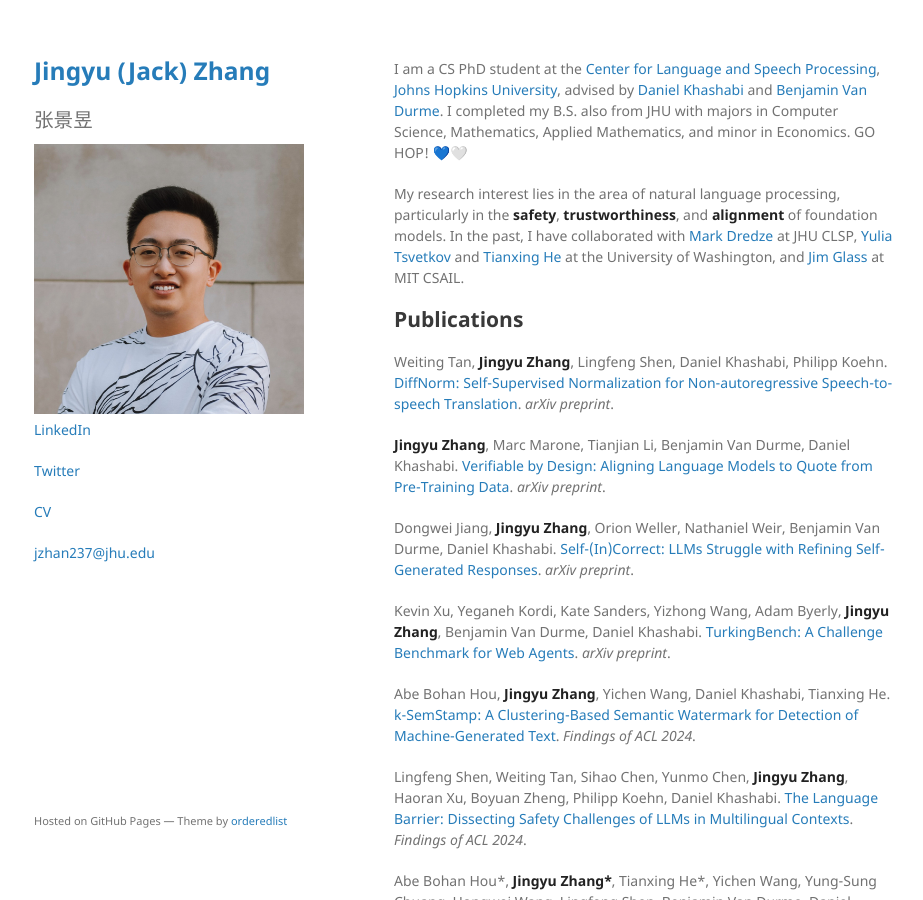
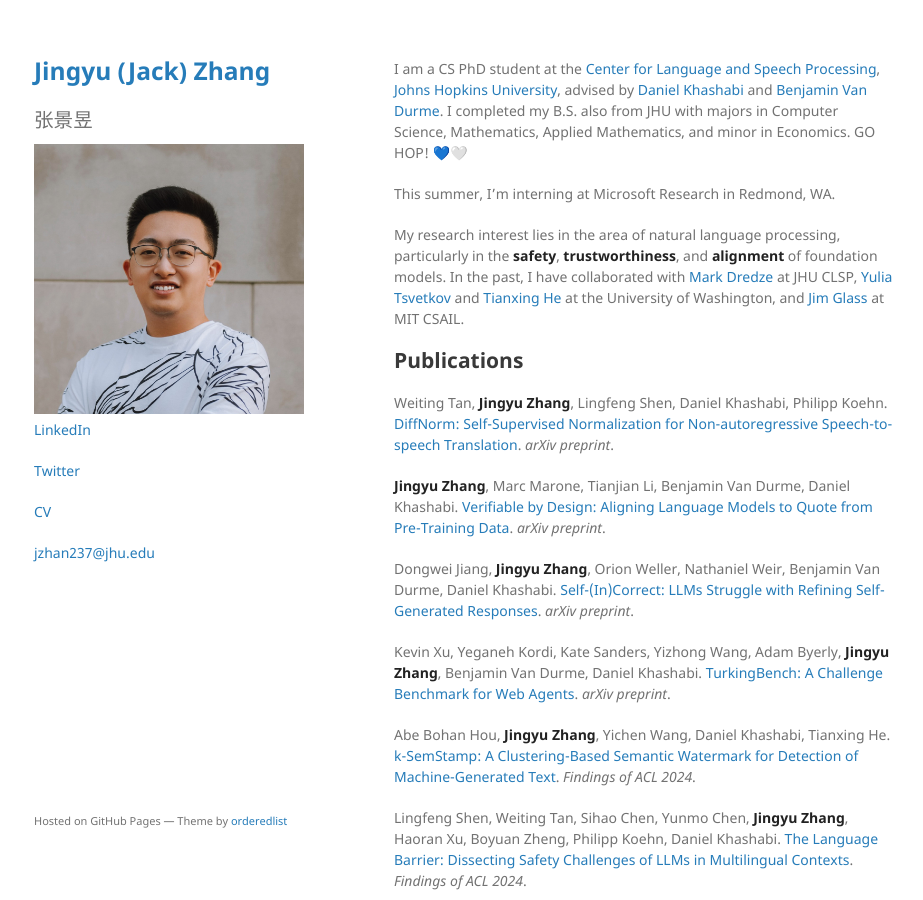
Before and after one commit to jackjyzhang/jackjyzhang.github.io, a Jekyll site: the page built from index.md, in a window 1280 px wide and 900 px high. Shown: the whole window, without its empty margins (176-1099 px from the left). Built offline with Jekyll 4.4.1, drawn with Linux system fonts in a browser that asks for light colours; comment, search, counter and statistics services are not loaded.

Commit message:
Update index.md

```diff
--- a/index.md
+++ b/index.md
@@ -3,6 +3,8 @@ layout: default
 ---
 
 I am a CS PhD student at the [Center for Language and Speech Processing](https://www.clsp.jhu.edu/), [Johns Hopkins University](https://www.jhu.edu/), advised by [Daniel Khashabi](https://danielkhashabi.com/) and [Benjamin Van Durme](https://www.cs.jhu.edu/~vandurme/index.html). I completed my B.S. also from JHU with majors in Computer Science, Mathematics, Applied Mathematics, and minor in Economics. GO HOP! 💙🤍
+
+This summer, I'm interning at Microsoft Research in Redmond, WA.
 
 My research interest lies in the area of natural language processing, particularly in the **safety**, **trustworthiness**, and **alignment** of foundation models. In the past, I have collaborated with [Mark Dredze](https://www.cs.jhu.edu/~mdredze/) at JHU CLSP, [Yulia Tsvetkov](https://homes.cs.washington.edu/~yuliats/) and [Tianxing He](https://people.csail.mit.edu/cloudygoose/) at the University of Washington, and [Jim Glass](http://people.csail.mit.edu/jrg/) at MIT CSAIL.
 
```
